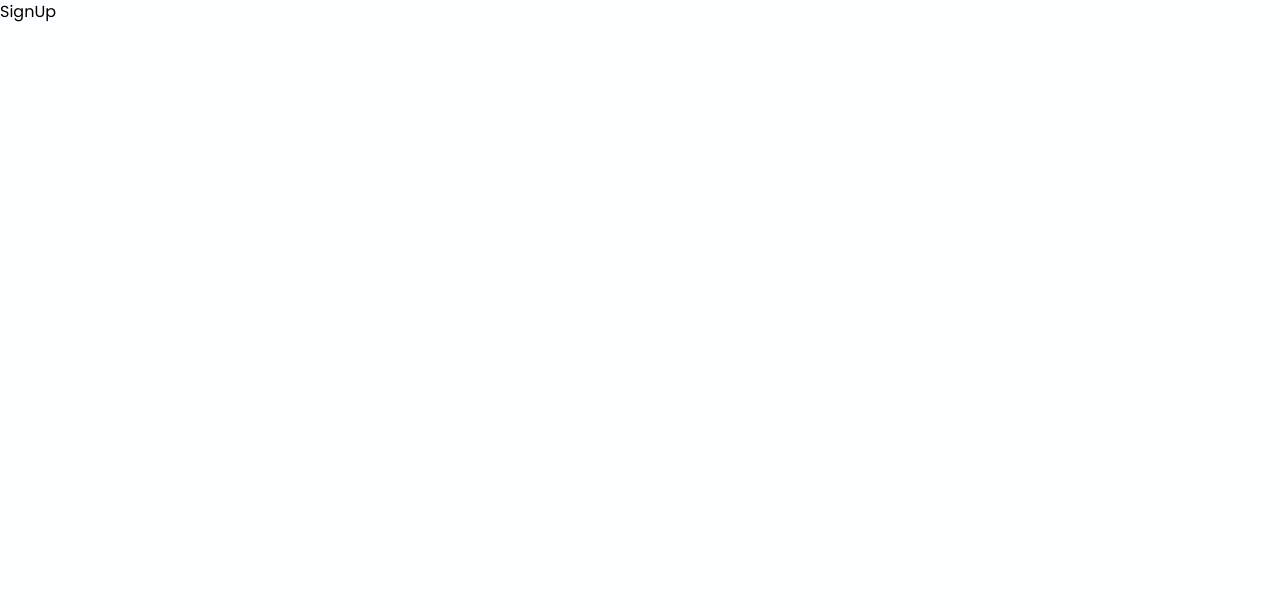
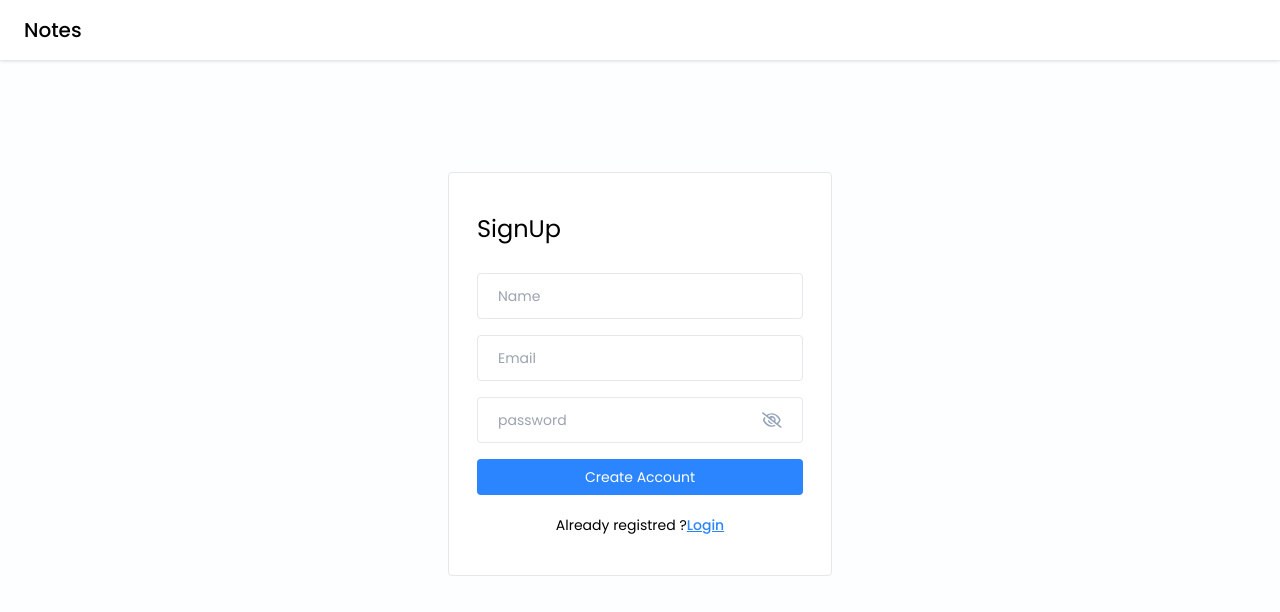
Before and after one commit to amalkreji12/NotesApp-React, a React (Vite) app in the folder frontend/notes/: page /signup in a window 1280 px wide. Shown: the top 612 px of the page. Built offline with nearby package versions, Linux system fonts and the light colour scheme; a web font is replaced by a local one.

Commit message:
signup page added

```diff
--- a/frontend/notes/src/pages/SignUp/SignUp.jsx
+++ b/frontend/notes/src/pages/SignUp/SignUp.jsx
@@ -1,10 +1,81 @@
-import React from 'react'
+import React, { useState } from 'react'
+import NavBar from '../../components/NavBar/NavBar';
+import InputPassword from '../../components/Input/InputPassword';
+import { Link } from 'react-router-dom';
+import { validateEmail } from '../../utils/helper';
 
 
 function SignUp() {
+
+  const [name, setName] = useState("");
+  const [email, setEmail] = useState("");
+  const [password, setPassword] = useState("");
+  const [error, setError] = useState(null);
+
+  const handleSignUp = async (e) => {
+    e.preventDefault();
+
+    if (!name) {
+      setError("Please enter a name")
+      return;
+    }
+    if (!validateEmail(email)) {
+      setError("Please enter a valid email");
+      return;
+    }
+    if (!password) {
+      setError("Please enter a password");
+      return;
+    }
+    setError("")
+
+    //API
+
+  };
+
   return (
-    <div>SignUp</div>
-  )
-}
+    <div>
+      <NavBar />
+
+      <div className='flex items-center justify-center mt-28'>
+        <div className='w-96 border rounded bg-white px-7 py-10'>
+
+          <form onSubmit={handleSignUp}>
+
+            <h4 className='text-2xl mb-7'>SignUp</h4>
+
+            <input type="text" className='input-box' placeholder='Name'
+              value={name}
+              onChange={(e) => setName(e.target.value)}
+            />
+
+            <input type="text" className='input-box' placeholder='Email'
+              value={email}
+              onChange={(e) => setEmail(e.target.value)}
+            />
+
+            <InputPassword value={password} onChange={(e) => setPassword(e.target.value)} />
+
+            {error && <p className='text-red-500 text-xs pb-1'>{error}</p>}
+
+            <button type='submit' className='btn-primary'>
+              Create Account
+            </button>
+
+            <p className='text-sm text-center mt-4'>
+              Already registred ?{""}
+              <Link to='/login' className='font-medium text-primary underline'>
+                Login
+              </Link>
+            </p>
+
+
+
+          </form>
+        </div>
+      </div>
+    </div>
+  );
+};
 
 export default SignUp
```
